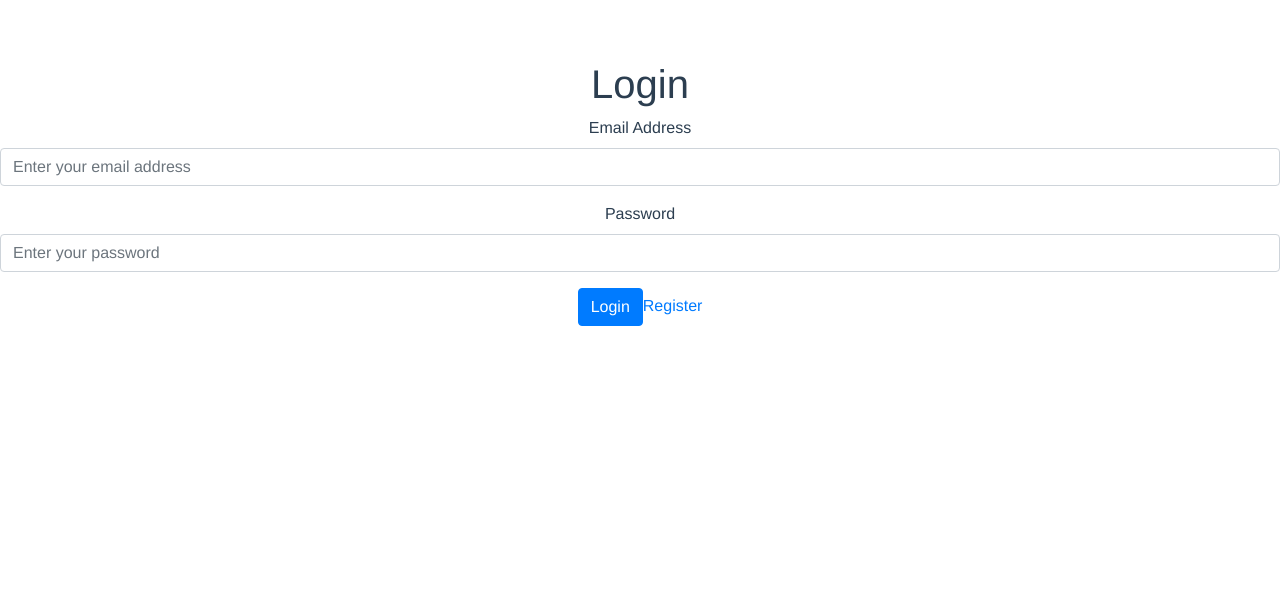
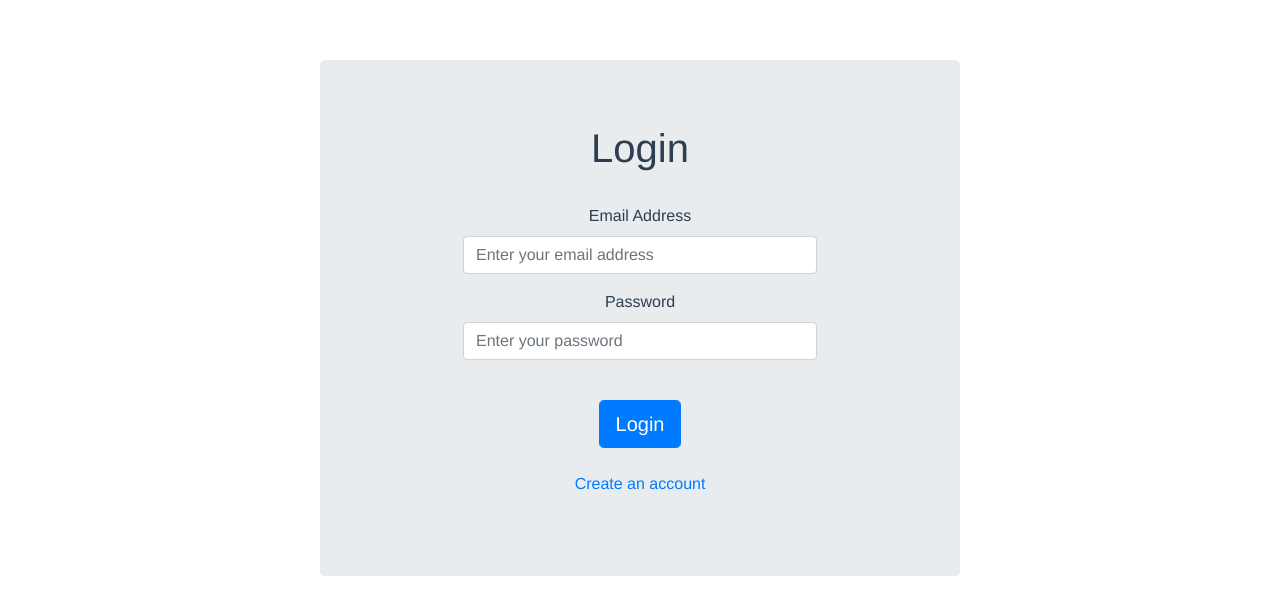
Before and after one commit to HadiModarres/login-register-vue, a Vue app: page /#/Login in a window 1280 px wide. Shown: the top 614 px of the page. Built offline with nearby package versions, Linux system fonts and the light colour scheme.

Commit message:
improved appearance for login screen

```diff
--- a/src/components/Login.vue
+++ b/src/components/Login.vue
@@ -1,25 +1,29 @@
 <template>
-    <div>
+    <div class="jumbotron container col-6">
      <h1>Login</h1>
+      <br>
+      <div class="container col-8">
      <form @submit.prevent="handleSubmit">
        <div class="form-group">
          <label>Email Address</label>
          <input v-model="username" required class="form-control" type="email" placeholder="Enter your email address">
-
        </div>
        <div class="form-group">
          <label>Password</label>
          <input v-model="password" required class="form-control" type="password" minlength="8" placeholder="Enter your password">
        </div>
+       <br>
        <div class="form-group">
-        <button class="btn btn-primary">
+        <button class="btn btn-primary btn-lg">
          Login
         </button>
-         <router-link to="/register">Register</router-link>
+        <br/>
+         <br>
+         <router-link to="/register">Create an account</router-link>
        </div>
-
      </form>
-    </div>
+        </div>
+        </div>
 </template>
 
 <script>
```
